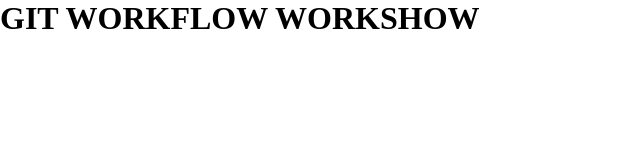
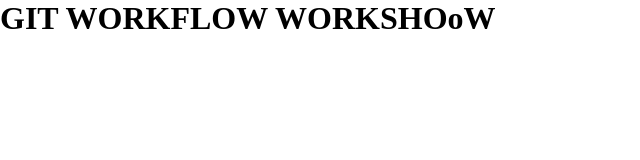
Before and after one commit to GSG-CF05/github-git-flow-a, a plain HTML site: page index.html in a window 1280 px wide. Shown: the full height of the page, 0-640 px from the left. Drawn offline with Linux system fonts and the light colour scheme.

```diff
--- a/index.html
+++ b/index.html
@@ -8,6 +8,6 @@
   </head>
 
   <body>
-    <h1 class="some-heading">GIT WORKFLOW WORKSHOW</h1>
+    <h1 class="some-heading">GIT WORKFLOW WORKSHOoW</h1>
   </body>
 </html>
```
